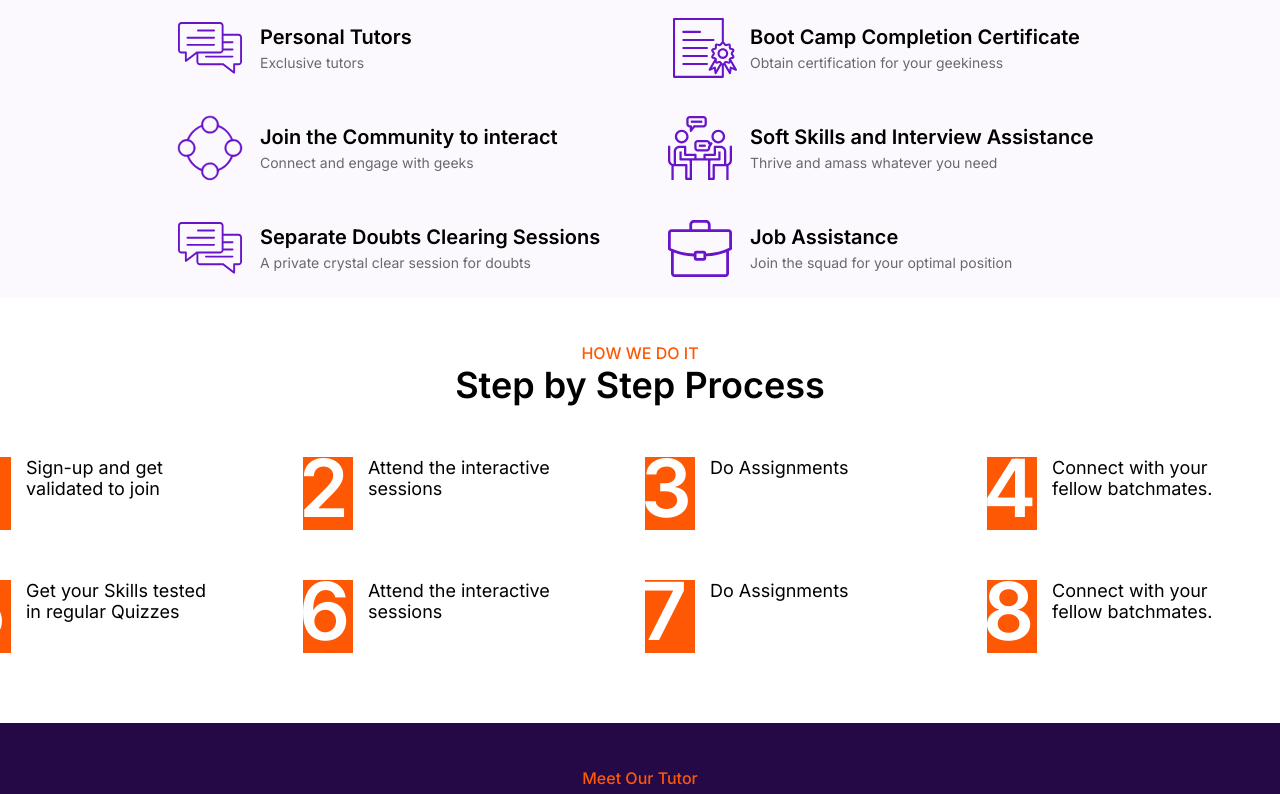
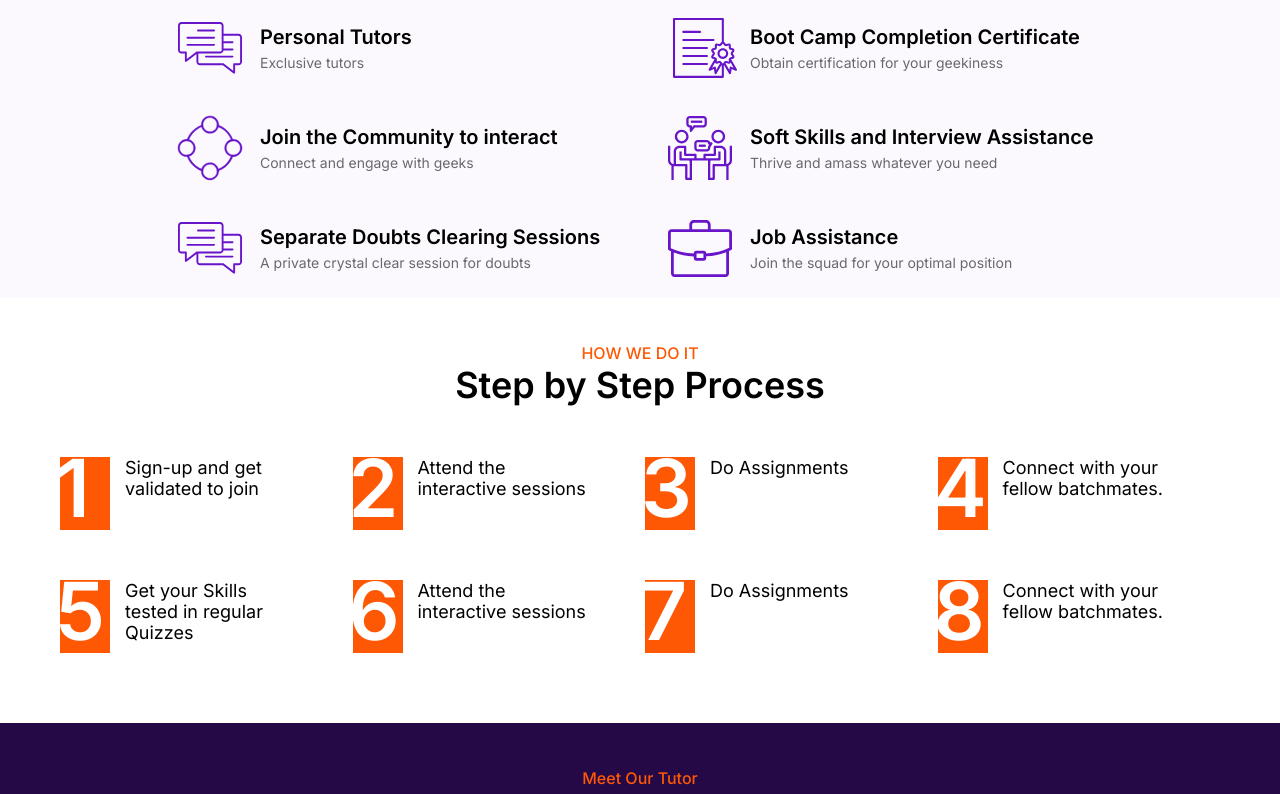
Before and after one commit to Josphine-Swetha23/ssbootcamp, a Next.js app: page / in a window 1280 px wide. Shown: the part 1605-2399 px from the top of the page. Built offline with nearby package versions, Linux system fonts and the light colour scheme; no server answers.

Commit message:
how we do it section adjusted

```diff
--- a/styles/index.module.css
+++ b/styles/index.module.css
@@ -408,6 +408,14 @@
 }
 
 @media screen and (max-width: 2000px) {
+  .numwrapper {
+    width: 332px;
+  }
+}
+@media screen and (max-width: 1415px) {
+  .numwrapper {
+    width: 40%;
+  }
 }
 
 @media screen and (max-width: 1150px) {
@@ -435,6 +443,9 @@
     justify-content: space-between;
     gap: 40px;
     padding-top: 40px;
+  }
+  .numwrapper {
+    width: 332px;
   }
   .todo {
     display: none;
```
